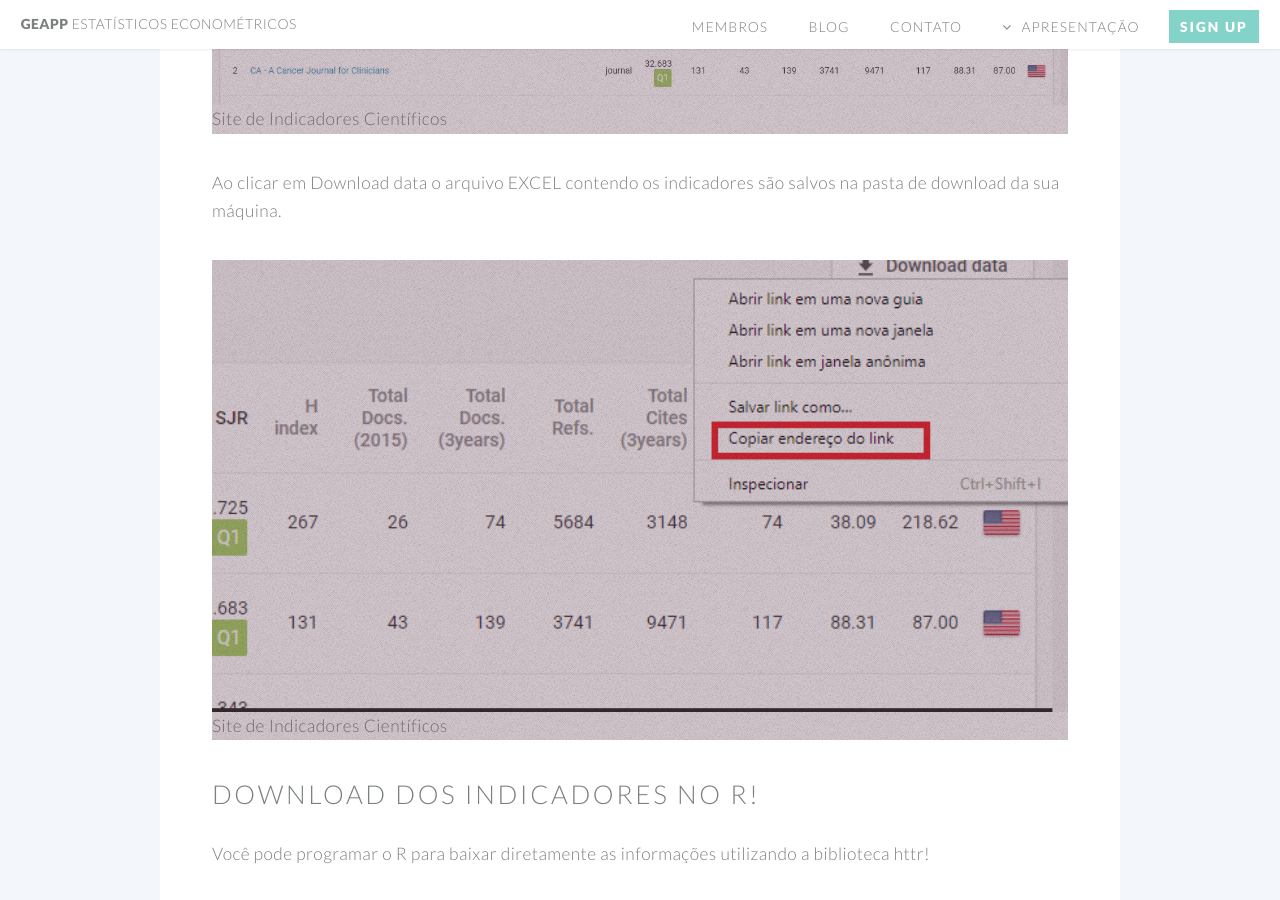
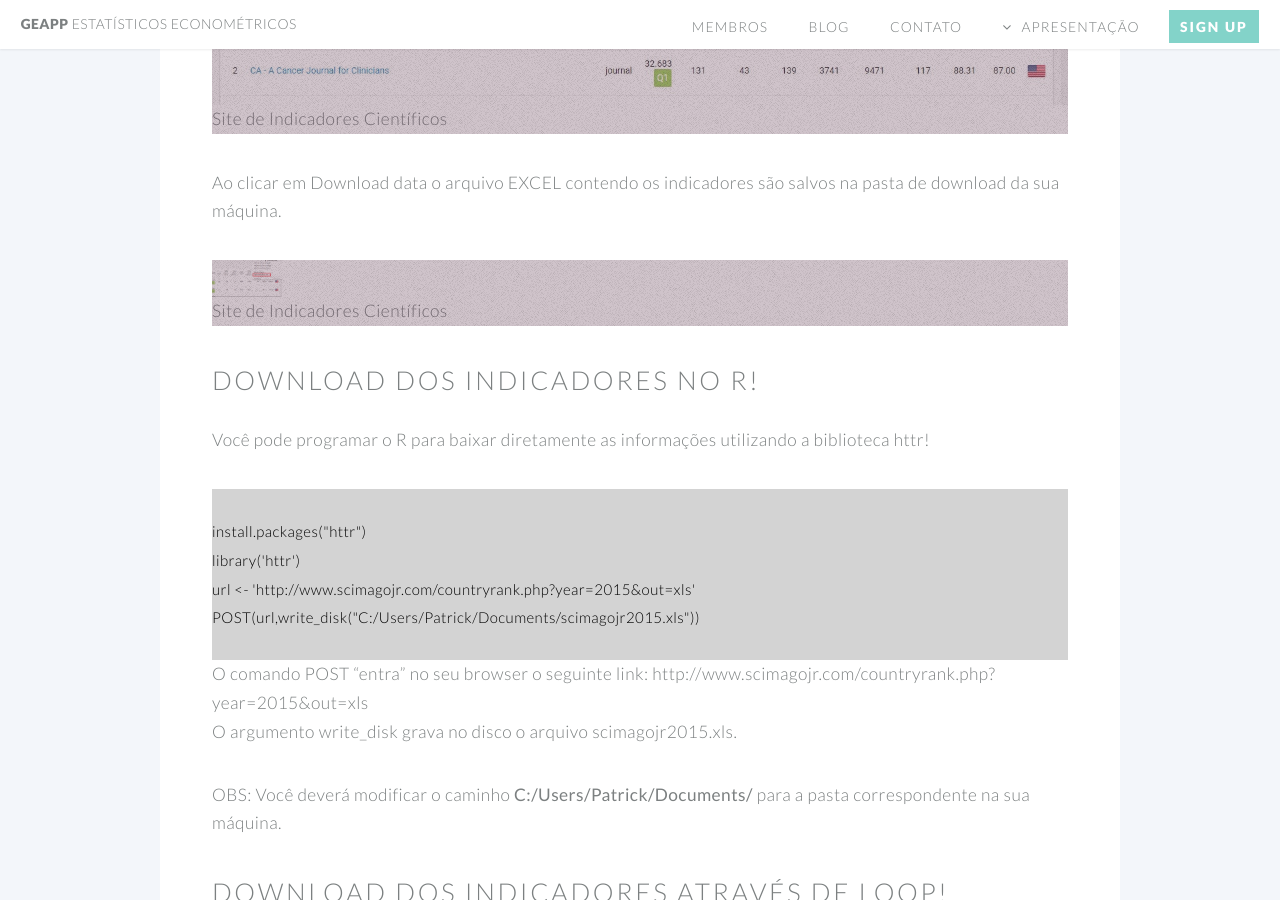
Before and after one commit to econometrick/econometrick.github.io, a Jekyll site: the page built from _posts/2017-09-09-download.markdown, in a window 1280 px wide and 900 px high, scrolled down 1842 px. Built offline with Jekyll 4.4.1, drawn with Linux system fonts in a browser that asks for light colours.

Commit message:
Update 2017-09-09-download.markdown

```diff
--- a/_posts/2017-09-09-download.markdown
+++ b/_posts/2017-09-09-download.markdown
@@ -28,7 +28,7 @@ Neste *post* vamos trabalhar com dados do portal _Scimagojr_. O portal é um rec
 Ao clicar em _Download data_ o arquivo EXCEL contendo os indicadores são salvos na pasta de _download_ da sua máquina.
 
 
-<span class="image featured"><img src="/images/copiar%20endereco.png" alt="" >Site de Indicadores Científicos</span>
+<span class="image featured"><img src="/images/copiar%20endereco.png" alt="" style="max-width: 70px; height: auto;text-align:center; vertical-align:middle">Site de Indicadores Científicos</span>
 
 ## Download dos Indicadores no R!
 
@@ -119,4 +119,4 @@ Finalmente utilizar o *rbind* para "empilhar" os dados e criar um data.frame ún
 
 Fazer o download da [programação R](https://github.com/econometrick/econometrick.github.io/blob/master/R/scimagojr_httr.R)
 
-<span class="image featured"><img src="/images/r-project-logo.jpg" alt="" /></span>
+<span class="image featured"><img src="/images/r-project-logo.jpg" alt="R" style="max-width: 70px; height: auto;text-align:center; vertical-align:middle"/></span>
```
